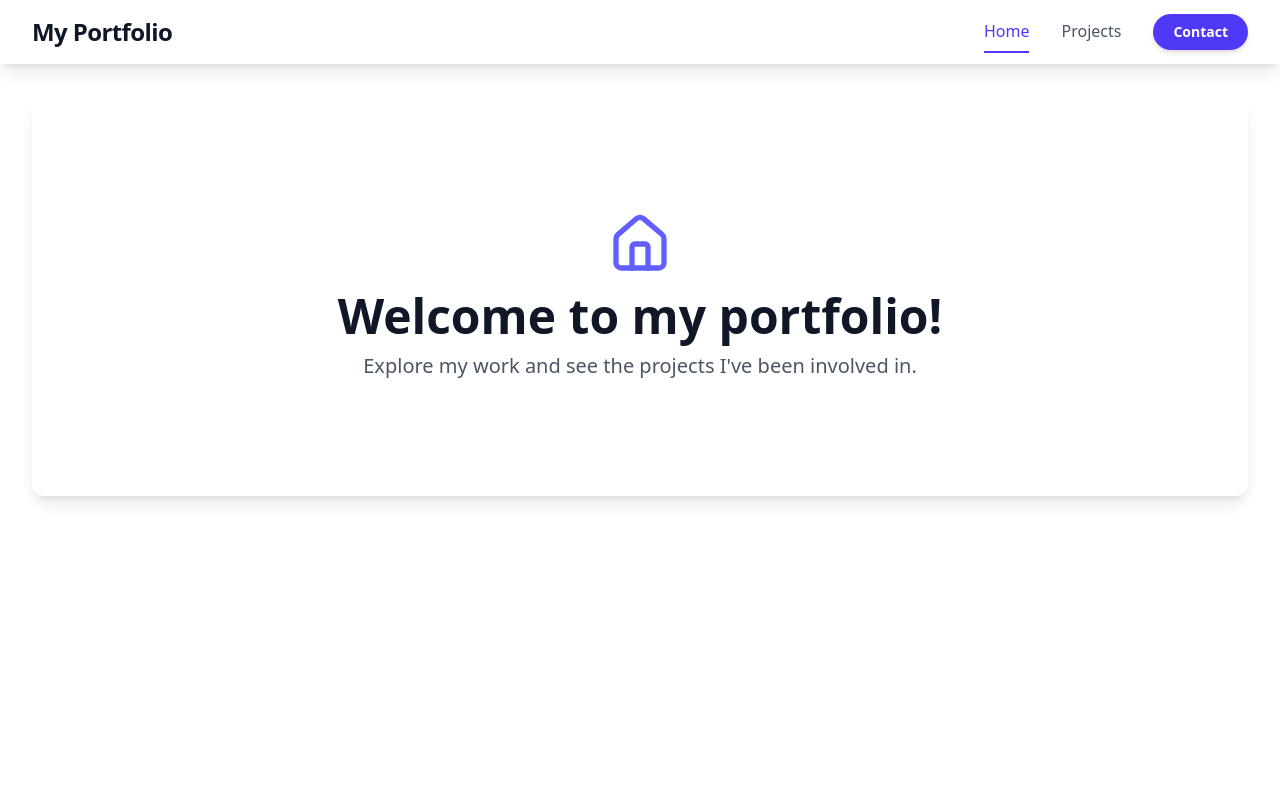
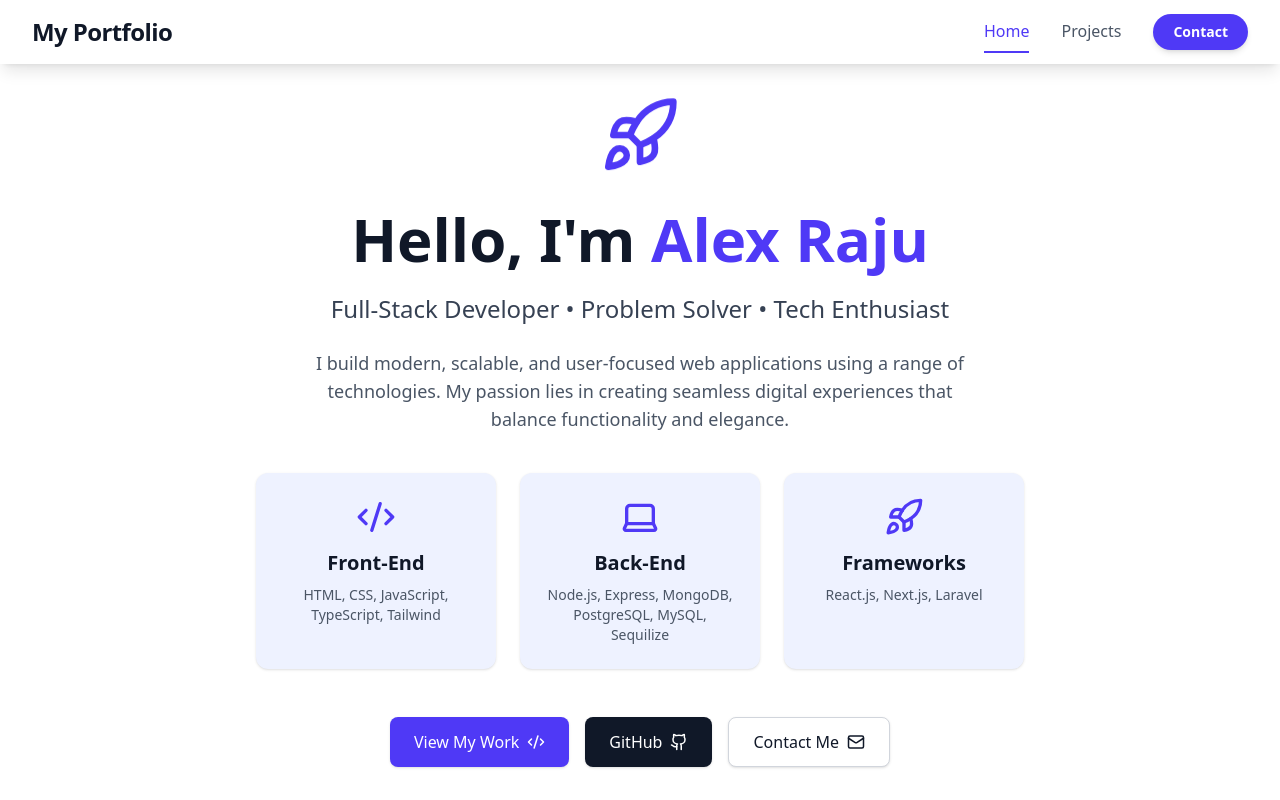
Before and after one commit to alexraju01/react-portfolio, a React (Vite) app: page / in a window 1280 px wide. Built offline with nearby package versions, Linux system fonts and the light colour scheme.

Commit message:
Added more to home page e.g. cards

```diff
--- a/src/pages/HomePage.tsx
+++ b/src/pages/HomePage.tsx
@@ -1,13 +1,69 @@
-import { HomeIcon } from "lucide-react";
+import { Code2, Github, Laptop, Mail, Rocket } from "lucide-react";
 
 const HomePage = () => {
 	return (
-		<div className='min-h-[50vh] flex flex-col items-center justify-center text-center p-8 bg-white rounded-xl shadow-lg m-4 sm:m-8'>
-			<HomeIcon className='text-indigo-500 w-16 h-16 mb-4' />
-			<h1 className='text-5xl font-extrabold text-gray-900 mb-3'>Welcome to my portfolio!</h1>
-			<p className='text-xl text-gray-600 max-w-2xl'>
-				Explore my work and see the projects I've been involved in.
+		<div className='min-h-[calc(100vh-64px)] flex flex-col items-center justify-center text-center p-8 bg-white'>
+			<Rocket className='text-indigo-600 w-20 h-20 mb-6 animate-bounce' />
+
+			<h1 className='text-5xl sm:text-6xl font-extrabold text-gray-900 leading-tight mb-4'>
+				Hello, I'm <span className='text-indigo-600'>Alex Raju</span>
+			</h1>
+
+			<p className='text-xl sm:text-2xl text-gray-700 font-medium mb-6'>
+				Full-Stack Developer • Problem Solver • Tech Enthusiast
 			</p>
+
+			<p className='text-lg text-gray-600 max-w-2xl mb-10'>
+				I build modern, scalable, and user-focused web applications using a range of technologies.
+				My passion lies in creating seamless digital experiences that balance functionality and
+				elegance.
+			</p>
+
+			{/* Skills Section */}
+			<div className='grid grid-cols-1 sm:grid-cols-3 gap-6 mb-12 w-full max-w-3xl'>
+				<div className='p-6 rounded-xl bg-indigo-50 hover:bg-indigo-100 transition shadow'>
+					<Code2 className='w-10 h-10 text-indigo-600 mb-3 mx-auto' />
+					<h3 className='font-bold text-gray-900 text-xl'>Front-End</h3>
+					<p className='text-gray-600 text-sm mt-2'>HTML, CSS, JavaScript, TypeScript, Tailwind</p>
+				</div>
+
+				<div className='p-6 rounded-xl bg-indigo-50 hover:bg-indigo-100 transition shadow'>
+					<Laptop className='w-10 h-10 text-indigo-600 mb-3 mx-auto' />
+					<h3 className='font-bold text-gray-900 text-xl'>Back-End</h3>
+					<p className='text-gray-600 text-sm mt-2'>
+						Node.js, Express, MongoDB, PostgreSQL, MySQL, Sequilize{" "}
+					</p>
+				</div>
+
+				<div className='p-6 rounded-xl bg-indigo-50 hover:bg-indigo-100 transition shadow'>
+					<Rocket className='w-10 h-10 text-indigo-600 mb-3 mx-auto' />
+					<h3 className='font-bold text-gray-900 text-xl'>Frameworks</h3>
+					<p className='text-gray-600 text-sm mt-2'>React.js, Next.js, Laravel</p>
+				</div>
+			</div>
+
+			{/* Buttons */}
+			<div className='flex flex-wrap gap-4 justify-center'>
+				<a
+					href='/projects'
+					className='px-6 py-3 bg-indigo-600 text-white rounded-lg shadow hover:bg-indigo-700 transition flex items-center gap-2'>
+					View My Work <Code2 size={18} />
+				</a>
+
+				<a
+					href='https://github.com/alexraju01'
+					target='_blank'
+					rel='noopener noreferrer'
+					className='px-6 py-3 bg-gray-900 text-white rounded-lg shadow hover:bg-gray-800 transition flex items-center gap-2'>
+					GitHub <Github size={18} />
+				</a>
+
+				<a
+					href='/contact'
+					className='px-6 py-3 bg-white border border-gray-300 text-gray-900 rounded-lg shadow hover:bg-gray-100 transition flex items-center gap-2'>
+					Contact Me <Mail size={18} />
+				</a>
+			</div>
 		</div>
 	);
 };
--- a/src/pages/ProjectsPage.tsx
+++ b/src/pages/ProjectsPage.tsx
@@ -2,7 +2,7 @@ import { LayoutList } from "lucide-react";
 
 const ProjectsPage = () => {
 	return (
-		<div className='min-h-[50vh] flex flex-col items-center justify-center text-center p-8 bg-white rounded-xl shadow-lg m-4 sm:m-8'>
+		<div className='min-h-[calc(100vh-64px)] flex flex-col items-center justify-center text-center p-8 bg-white'>
 			<LayoutList className='text-indigo-500 w-16 h-16 mb-4' />
 			<h1 className='text-5xl font-extrabold text-indigo-600 mb-3'>This is project page</h1>
 			<p className='text-xl text-gray-600 max-w-2xl'>
```
